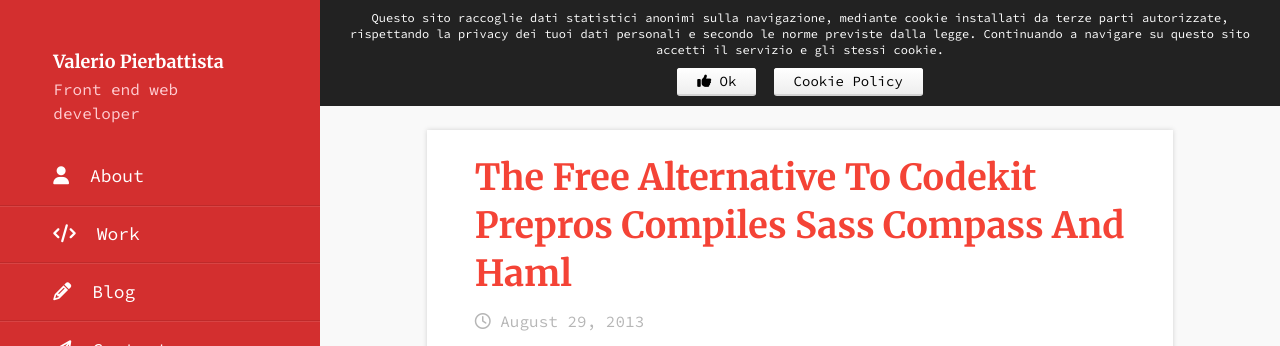
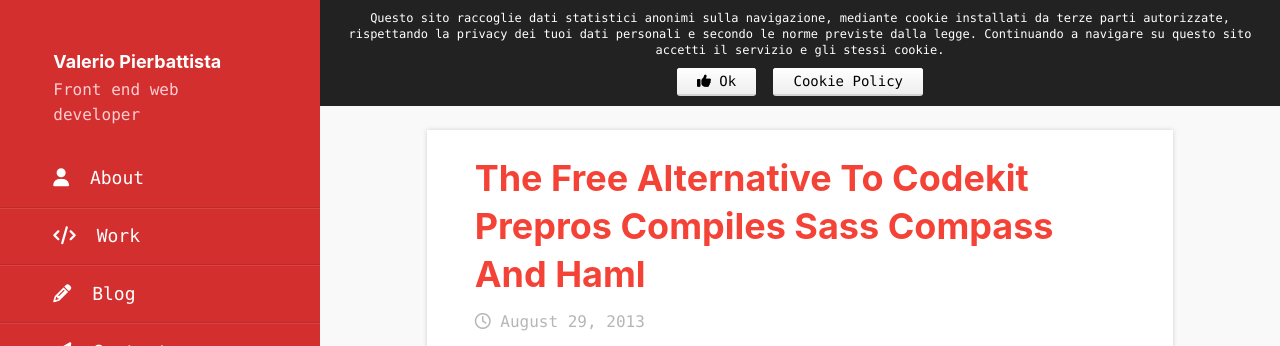
Before and after one commit to vlrprbttst/valeriopierbattista.com-2017, a PHP site: page /blog/2/index.html in a window 1280 px wide. Shown: the top 346 px of the page. Run offline with PHP 8.4, Linux system fonts and the light colour scheme; some libraries are stand-ins or nearby versions.

Commit message:
new footer and google fonts replaced with system fonts

```diff
--- a/_dev/css/main.css
+++ b/_dev/css/main.css
@@ -447,7 +447,7 @@
       display: block;
       text-decoration: none;
       color: #FFFFFF;
-      font-family: 'Source Code Pro'; }
+      font-family: "SFMono-Regular", Consolas, "Liberation Mono", Menlo, Courier, monospace; }
       @media all and (max-width: 64em) {
         nav ul li a,
         nav ul li a:visited,
@@ -503,7 +503,7 @@
   margin: 0;
   padding: 0;
   height: 100%;
-  font-family: 'Merriweather';
+  font-family: -apple-system, BlinkMacSystemFont, "Segoe UI", Helvetica, Arial, sans-serif, "Apple Color Emoji", "Segoe UI Emoji", "Segoe UI Symbol";
   background: #f9f9f9;
   max-width: 100%;
   margin-left: auto;
@@ -588,7 +588,7 @@
     .sub-container .work-item p span {
       background: #eee;
       color: #212121;
-      font-family: 'Source Code Pro'; }
+      font-family: "SFMono-Regular", Consolas, "Liberation Mono", Menlo, Courier, monospace; }
     .sub-container .work-item:nth-child(odd) {
       margin: 0 2.08333% 4.16667% 0; }
     .sub-container .work-item:nth-child(even) {
@@ -645,7 +645,7 @@
   li code {
     background: #eee;
     padding: 0 5px;
-    font-family: 'Source Code Pro'; }
+    font-family: "SFMono-Regular", Consolas, "Liberation Mono", Menlo, Courier, monospace; }
 
 ul li p {
   font-size: 1em;
@@ -657,7 +657,7 @@
 
 pre,
 code {
-  font-family: 'Source Code Pro' !important; }
+  font-family: "SFMono-Regular", Consolas, "Liberation Mono", Menlo, Courier, monospace !important; }
 
 a,
 a:visited,
@@ -896,7 +896,7 @@
 .blog .date,
 .blog .sharethis {
   color: #B6B6B6;
-  font-family: 'Source Code Pro'; }
+  font-family: "SFMono-Regular", Consolas, "Liberation Mono", Menlo, Courier, monospace; }
 .blog .social-cont div.social-box.facebook {
   background: #3B5998; }
   .blog .social-cont div.social-box.facebook i.social-ico {
@@ -956,7 +956,7 @@
   .blog .pagination li {
     float: left;
     margin: 0 10px;
-    font-family: 'Source Code Pro'; }
+    font-family: "SFMono-Regular", Consolas, "Liberation Mono", Menlo, Courier, monospace; }
     .blog .pagination li:last-child {
       margin-right: 0; }
     .blog .pagination li:first-child {
@@ -1093,7 +1093,7 @@
   padding: 10px 20px;
   font-size: 12px;
   line-height: 16px;
-  font-family: 'Source Code Pro';
+  font-family: "SFMono-Regular", Consolas, "Liberation Mono", Menlo, Courier, monospace;
   text-align: center;
   position: fixed;
   z-index: 999;
--- a/_dev/index.html
+++ b/_dev/index.html
@@ -14,7 +14,6 @@
 <meta name="description" content="Valerio Pierbattista - Front End Web Developer from Rome, Italy.
     I love simple and functional interfaces optimized for anything that can access the web.">
 
-<link href="http://fonts.googleapis.com/css?family=Source+Code+Pro|Merriweather:400,700" rel="stylesheet" type="text/css">
 <script src="https://use.fontawesome.com/99fde4e73f.js"></script>
 
 <link href="/css/main.css" rel="stylesheet" type="text/css">
@@ -118,7 +117,7 @@
     <footer class="footer">
 	<div class="sub-container-sidebar">
 		<div class="site-info">
-			Hand-Coded with <i class="fa fa-heart"></i> in Rome (Italy) using <a href="http://jekyllrb.com/" target="_blank">Jekyll</a>, <a href="http://sass-lang.com/" target="_blank">Sass</a>, <a href="http://compass-style.org/" target="_blank">Compass</a>, <a href="http://jquery.com/" target="_blank">jQuery</a>, <a href="http://susy.oddbird.net/" target="_blank">Susy</a> and <a href="http://gruntjs.com/" target="_blank">Grunt</a>.  // <a href="/cookies.html">Privacy and Cookie Policy </a>
+			Hand-Coded with ❤️ in Rome (Italy) using <a href="http://boxtent.top/" target="_blank">Boxtent</a> and <a href="http://jekyllrb.com/" target="_blank">Jekyll</a>.  // <a href="/cookies.html">Privacy and Cookie Policy </a>
 		</div>
 		<div class="footer-sep"></div>
 		<div class="social-cont">
@@ -159,7 +158,7 @@
 	</div>
 </footer>
 
-        <!-- build:js ../js/production.min.js -->
+        <!-- build:js /js/production.min.js -->
         <script src="/js/libs/jquery/dist/jquery.js"></script>
         <script src="/js/custom/headroom.js"></script>
         <script src="/js/custom/main.js"></script>
--- a/_src/_includes/footer.html
+++ b/_src/_includes/footer.html
@@ -1,7 +1,7 @@
 <footer class="footer">
 	<div class="sub-container-sidebar">
 		<div class="site-info">
-			Hand-Coded with <i class="fa fa-heart"></i> in Rome (Italy) using <a href="http://jekyllrb.com/" target="_blank">Jekyll</a>, <a href="http://sass-lang.com/" target="_blank">Sass</a>, <a href="http://compass-style.org/" target="_blank">Compass</a>, <a href="http://jquery.com/" target="_blank">jQuery</a>, <a href="http://susy.oddbird.net/" target="_blank">Susy</a> and <a href="http://gruntjs.com/" target="_blank">Grunt</a>.  // <a href="/cookies.html">Privacy and Cookie Policy </a>
+			Hand-Coded with ❤️ in Rome (Italy) using <a href="http://boxtent.top/" target="_blank">Boxtent</a> and <a href="http://jekyllrb.com/" target="_blank">Jekyll</a>.  // <a href="/cookies.html">Privacy and Cookie Policy </a>
 		</div>
 		<div class="footer-sep"></div>
 		<div class="social-cont">
--- a/_src/_includes/head.html
+++ b/_src/_includes/head.html
@@ -4,7 +4,6 @@
 <meta name="description" content="Valerio Pierbattista - Front End Web Developer from Rome, Italy.
     I love simple and functional interfaces optimized for anything that can access the web.">
 
-<link href="http://fonts.googleapis.com/css?family=Source+Code+Pro|Merriweather:400,700" rel="stylesheet" type="text/css">
 <script src="https://use.fontawesome.com/99fde4e73f.js"></script>
 
 <link href="/css/main.css" rel="stylesheet" type="text/css">
--- a/_src/scss/partials/_blog.scss
+++ b/_src/scss/partials/_blog.scss
@@ -40,7 +40,7 @@
   .date,
   .sharethis {
     color: $dividerColor;
-    font-family: 'Source Code Pro';
+    font-family: "SFMono-Regular", Consolas, "Liberation Mono", Menlo, Courier, monospace;
   }
   $color-set: ( facebook:#3B5998, twitter: #56A3D9, linkedin: #007BB6, gplus:#D14836 );
   $socialsize: 2.3rem;
@@ -118,7 +118,7 @@
     li {
       float: left;
       margin: 0 10px;
-      font-family: 'Source Code Pro';
+      font-family: "SFMono-Regular", Consolas, "Liberation Mono", Menlo, Courier, monospace;
       &:last-child {
         margin-right: 0;
       }
--- a/_src/scss/partials/_cookie.scss
+++ b/_src/scss/partials/_cookie.scss
@@ -4,7 +4,7 @@
   padding:10px 20px;
   font-size:12px;
   line-height:16px;
-  font-family: 'Source Code Pro';
+  font-family: "SFMono-Regular", Consolas, "Liberation Mono", Menlo, Courier, monospace;
   text-align: center;
   position:fixed;
   z-index:999;
--- a/_src/scss/partials/_navigation.scss
+++ b/_src/scss/partials/_navigation.scss
@@ -77,7 +77,7 @@
         display: block;
         text-decoration: none;
         color: $textPrimaryColor;
-        font-family: 'Source Code Pro';
+        font-family: "SFMono-Regular", Consolas, "Liberation Mono", Menlo, Courier, monospace;
         @include respond-to(64) {
           @include span(3 of 3);
           padding: rhythm(.5) span(1);
```
Also changed, not shown: _src/scss/main.scss (+4 -4 lines), _src/index.html (line endings or trailing spaces), 1 other file.
